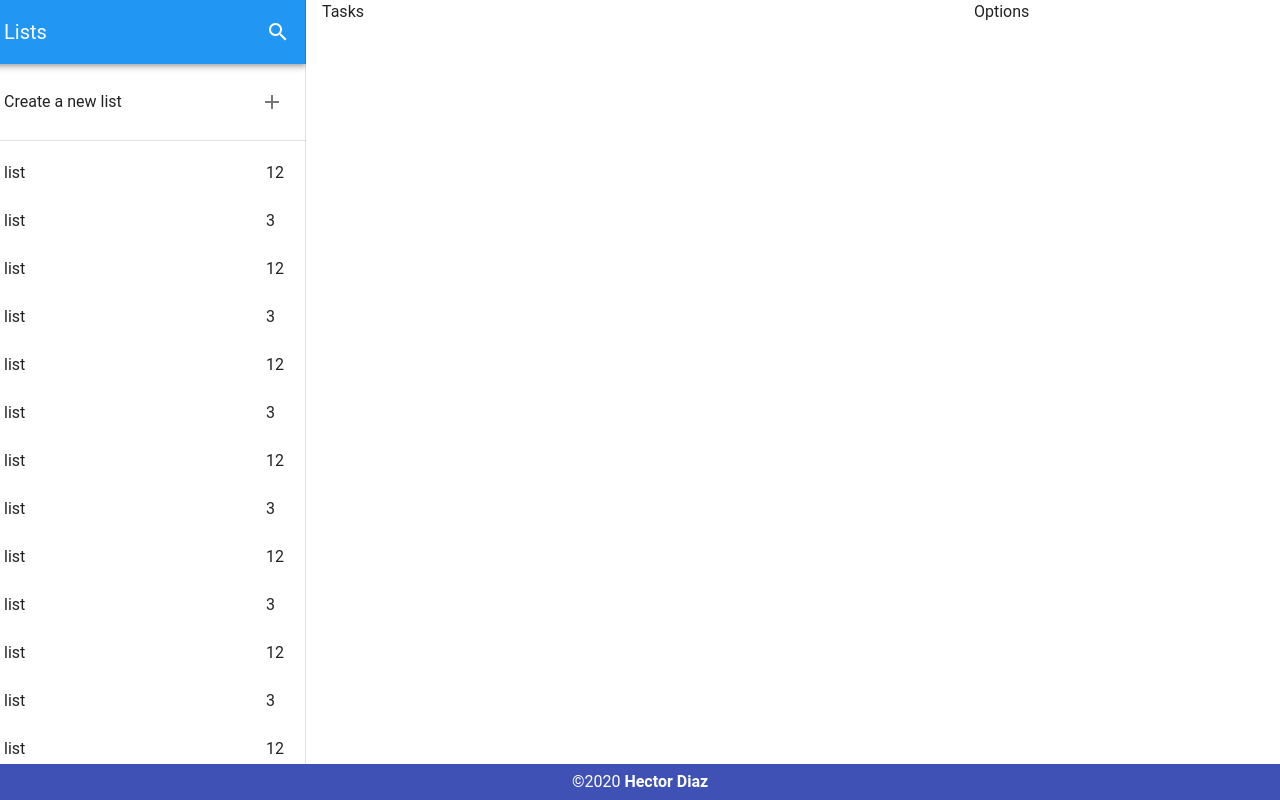
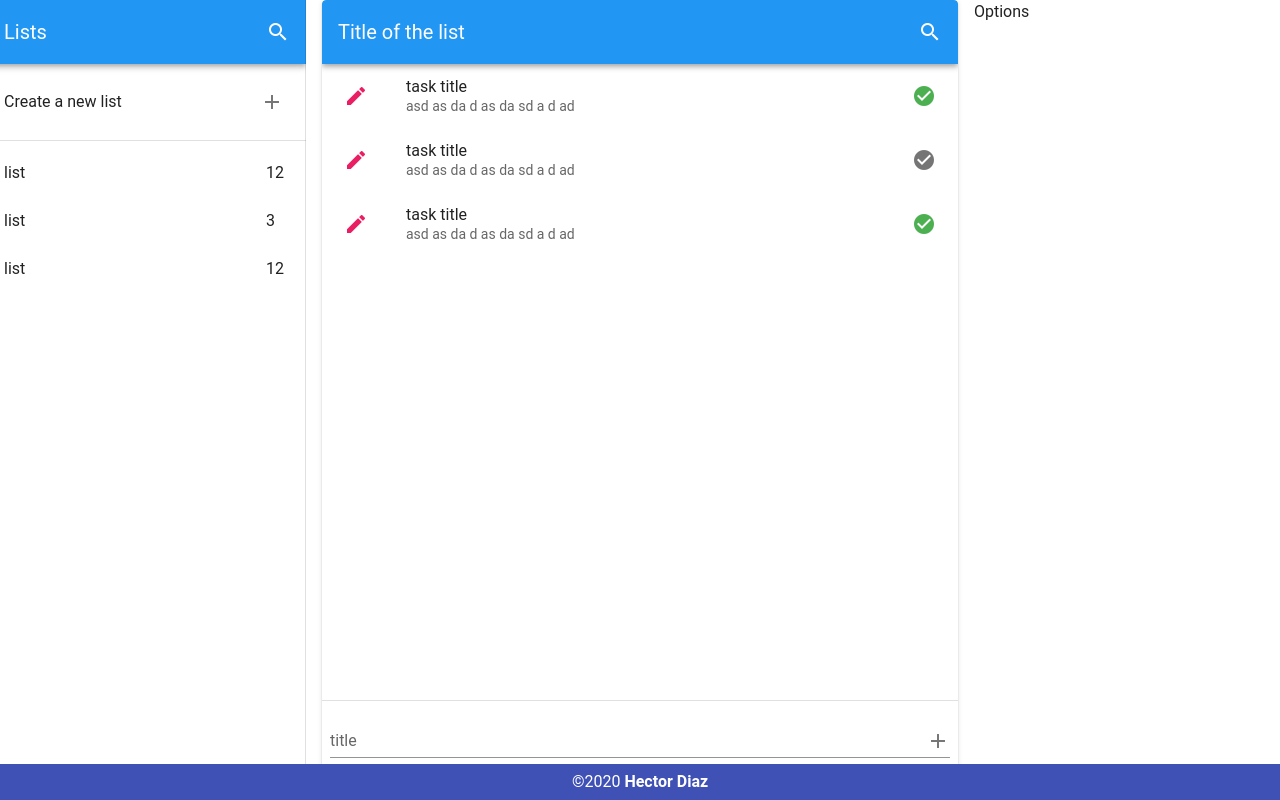
Before and after one commit to raro28/todo-app-overseas, a Vue app: page / in a window 1280 px wide. Built offline with nearby package versions, Linux system fonts and the light colour scheme.

Commit message:
add tasks component

```diff
--- a/src/components/Lists.vue
+++ b/src/components/Lists.vue
@@ -47,109 +47,9 @@ export default {
         tasks: 3
       },
       {
-        id: 1,
+        id: 3,
         title: "list",
         tasks: 12
-      },
-      {
-        id: 2,
-        title: "list",
-        tasks: 3
-      },
-      {
-        id: 1,
-        title: "list",
-        tasks: 12
-      },
-      {
-        id: 2,
-        title: "list",
-        tasks: 3
-      },
-      {
-        id: 1,
-        title: "list",
-        tasks: 12
-      },
-      {
-        id: 2,
-        title: "list",
-        tasks: 3
-      },
-      {
-        id: 1,
-        title: "list",
-        tasks: 12
-      },
-      {
-        id: 2,
-        title: "list",
-        tasks: 3
-      },
-      {
-        id: 1,
-        title: "list",
-        tasks: 12
-      },
-      {
-        id: 2,
-        title: "list",
-        tasks: 3
-      },
-      {
-        id: 1,
-        title: "list",
-        tasks: 12
-      },
-      {
-        id: 2,
-        title: "list",
-        tasks: 3
-      },
-      {
-        id: 1,
-        title: "list",
-        tasks: 12
-      },
-      {
-        id: 2,
-        title: "list",
-        tasks: 3
-      },
-      {
-        id: 2,
-        title: "list",
-        tasks: 3
-      },
-      {
-        id: 2,
-        title: "list",
-        tasks: 3
-      },
-      {
-        id: 2,
-        title: "list",
-        tasks: 3
-      },
-      {
-        id: 2,
-        title: "list",
-        tasks: 3
-      },
-      {
-        id: 2,
-        title: "list",
-        tasks: 3
-      },
-      {
-        id: 2,
-        title: "list",
-        tasks: 3
-      },
-      {
-        id: 2,
-        title: "list",
-        tasks: 3
       }
     ]
   })
--- /dev/null
+++ b/src/components/NewTask.vue
@@ -0,0 +1,11 @@
+<template>
+  <v-form>
+    <v-text-field name="title" label="title" id="title" append-icon="add"></v-text-field>
+  </v-form>
+</template>
+
+<script>
+export default {
+  name: "NewTask"
+};
+</script>
--- /dev/null
+++ b/src/components/Task.vue
@@ -0,0 +1,33 @@
+<template>
+  <v-list-item>
+    <v-list-item-action>
+      <v-btn icon color="pink">
+        <v-icon>edit</v-icon>
+      </v-btn>
+    </v-list-item-action>
+    <v-list-item-content>
+      <v-list-item-title>{{task.title}}</v-list-item-title>
+      <v-list-item-subtitle>{{task.subTitle}}</v-list-item-subtitle>
+    </v-list-item-content>
+    <v-list-item-action v-on:click="toggle">
+      <v-btn icon>
+        <v-icon color="green" v-if="task.isComplete">check_circle</v-icon>
+        <v-icon color="gray" v-else>check_circle</v-icon>
+      </v-btn>
+    </v-list-item-action>
+  </v-list-item>
+</template>
+
+<script>
+export default {
+  name: "Task",
+  props: {
+    task: Object
+  },
+  methods: {
+      toggle: function(){
+          this.task.isComplete = !this.task.isComplete
+      }
+  }
+};
+</script>
--- /dev/null
+++ b/src/components/Tasks.vue
@@ -0,0 +1,56 @@
+<template>
+  <v-card style="height: 100%; overflow: hidden">
+    <v-toolbar dark color="blue">
+      <v-toolbar-title>Title of the list</v-toolbar-title>
+      <v-spacer></v-spacer>
+      <v-btn icon>
+        <v-icon>search</v-icon>
+      </v-btn>
+    </v-toolbar>
+    <v-list two-line subheader  style="height: calc(100vh - 164px); overflow-y: scroll;">
+      <task v-for="task in tasks" v-bind:key="task.id" v-bind:task="task"/>
+    </v-list>
+    <v-divider></v-divider>
+    <v-card-actions>
+        <v-layout>
+            <v-flex>
+                <new-task></new-task>
+            </v-flex>
+        </v-layout>
+    </v-card-actions>
+  </v-card>
+</template>
+
+<script>
+import Task from "./Task";
+import NewTask from "./NewTask";
+
+export default {
+  name: "Tasks",
+  components: { Task, NewTask },
+  data: function() {
+    return {
+        tasks: [
+            {
+                id: 0,
+                title: "task title",
+                subTitle: "asd as da d as da sd a d ad",
+                isComplete: true
+            },
+            {
+                id: 1,
+                title: "task title",
+                subTitle: "asd as da d as da sd a d ad",
+                isComplete: false
+            },
+            {
+                id: 3,
+                title: "task title",
+                subTitle: "asd as da d as da sd a d ad",
+                isComplete: true
+            }
+        ]
+    };
+  }
+};
+</script>
--- a/src/components/Todo.vue
+++ b/src/components/Todo.vue
@@ -5,7 +5,9 @@
         <v-flex lg3 pr-2>
           <Lists />
         </v-flex>
-        <v-flex lg6 pr-2 pl-2>Tasks</v-flex>
+        <v-flex lg6 pr-2 pl-2>
+          <tasks></tasks>
+        </v-flex>
         <v-flex lg3 pl-2>Options</v-flex>
       </v-layout>
     </v-container>
@@ -21,10 +23,11 @@
 </template>
 
 <script>
+import Tasks from "./Tasks"
 import Lists from "./Lists";
 
 export default {
   name: "todo",
-  components: { Lists }
+  components: { Lists, Tasks }
 };
 </script>
```
